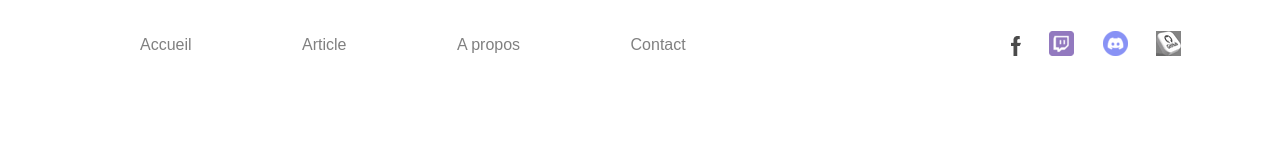
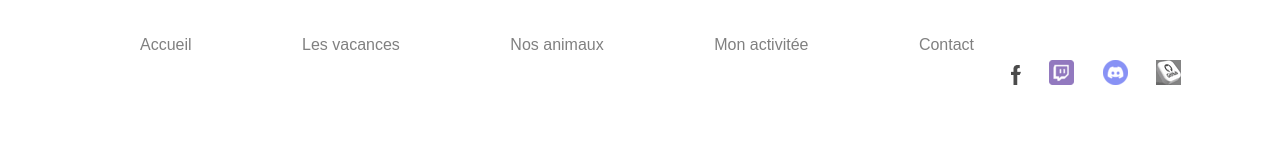
Before and after one commit to Globull2/training, a plain HTML site: page new ex blog/index.html in a window 1280 px wide. Drawn offline with Linux system fonts and the light colour scheme.

Commit message:
add new blog

```diff
--- a/new ex blog/index.html
+++ b/new ex blog/index.html
@@ -11,8 +11,9 @@
     <header class="topbar">
         <nav>
             <a href="index.html">Accueil</a>
-            <a href="articles.html">Article</a>
-            <a href="aprops.html">A propos</a>
+            <a href="les vacances.html">Les vacances</a>
+            <a href="nos animaux.html">Nos animaux</a>
+            <a href="mon activité.html">Mon activitée</a>
             <a href="contact.html">Contact</a>
         </nav>
         <div class="social">
```
Also changed, not shown: new ex blog/aprops.html (deleted), new ex blog/articles.html (deleted), new ex blog/les vacances.html (added), new ex blog/mon activité.html (added), new ex blog/nos animaux.html (added).
